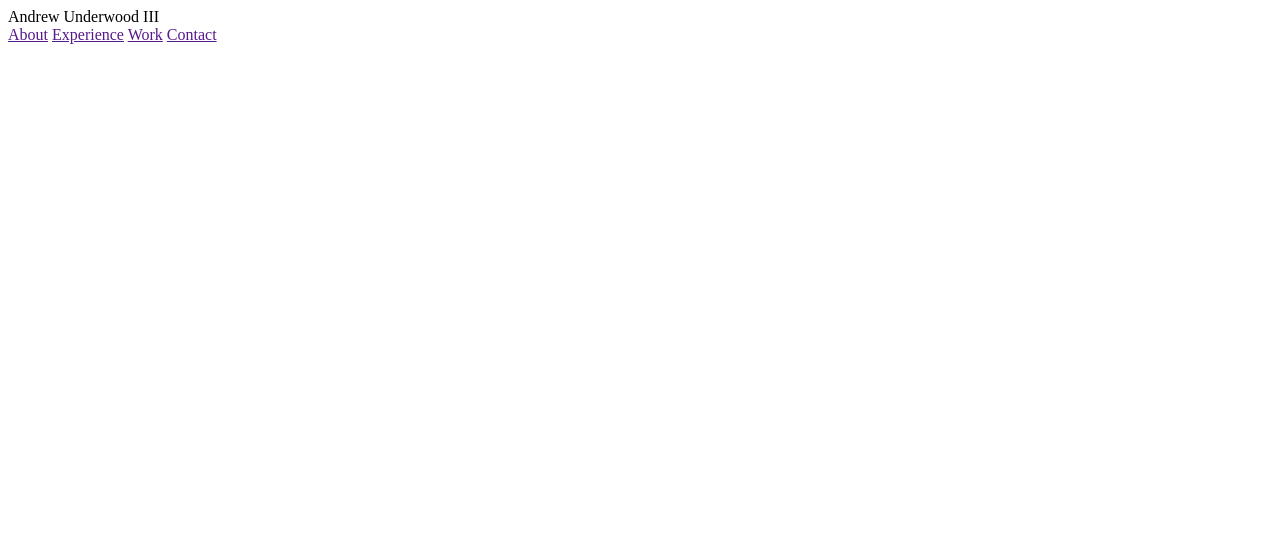
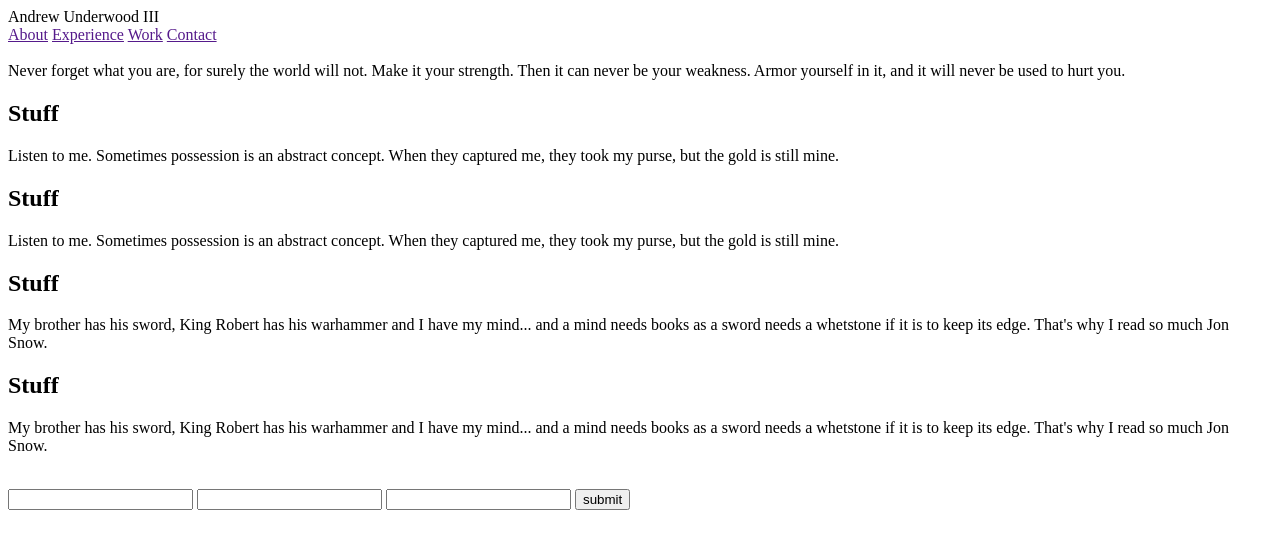
Before and after one commit to AUnderwood9/Resume1, a plain HTML site: page index.html in a window 1280 px wide. Drawn offline with Linux system fonts and the light colour scheme.

Commit message:
Added basic content

```diff
--- a/index.html
+++ b/index.html
@@ -25,16 +25,60 @@
           </div>
      </header>
 
-     <section id="Experience" class="resume-summary">
-
+     <section id="About" class="resume-summary">
+          <div class="summary-overview"></div>
+          <div class="summary-description">
+               Never forget what you are, for surely the world will not.
+               Make it your strength. Then it can never be your weakness.
+               Armor yourself in it, and it will never be used to hurt you.
+          </div>
      </section>
 
-     <section id="work" class="resume-description">
+     <section id="Experience" class="resume-description">
+          <div class="left-section">
+               <h1 class="section-header">Stuff</h1>
+               <p class="section-description">
+                    Listen to me. Sometimes possession is an abstract concept.
+                    When they captured me, they took my purse, but the gold is still mine.
+               </p>
+               <h1 class="section-header">Stuff</h1>
+               <p class="section-description">
+                    Listen to me. Sometimes possession is an abstract concept.
+                    When they captured me, they took my purse, but the gold is still mine.
+               </p>
+          </div>
+          <div class="right-section">
+               <h1 class="section-header">Stuff</h1>
+               <p class="section-description">
+                    My brother has his sword, King Robert has his warhammer and I have my mind...
+                    and a mind needs books as a sword needs a whetstone if it is to keep its edge.
+                    That's why I read so much Jon Snow.
+               </p>
+               <h1 class="section-header">Stuff</h1>
+               <p class="section-description">
+                    My brother has his sword, King Robert has his warhammer and I have my mind...
+                    and a mind needs books as a sword needs a whetstone if it is to keep its edge.
+                    That's why I read so much Jon Snow.
+               </p>
+          </div>
+     </section>
 
+     <section id="work" class="resume-work">
+          <img src="" alt="">
+          <img src="" alt="">
+          <img src="" alt="">
+          <img src="" alt="">
+          <img src="" alt="">
+          <img src="" alt="">
      </section>
 
      <section id="contact" class="resume-contact">
-
+          <form action="" class="contact-form">
+               <input type="text">
+               <input type="text">
+               <input type="text">
+               <input type="submit" value="submit">
+          </form>
      </section>
 
      <footer class="resume-footer"></footer>
```
